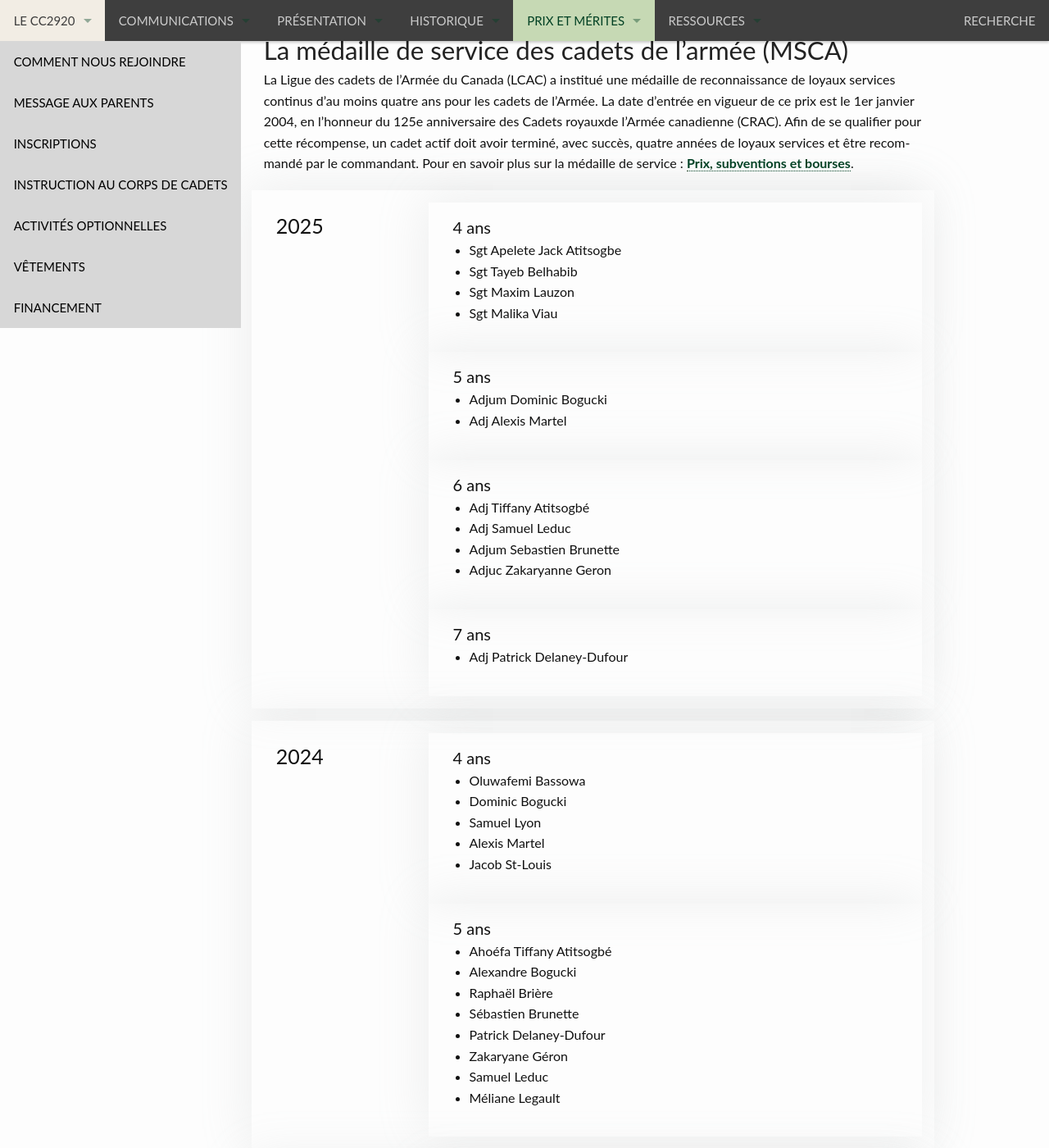
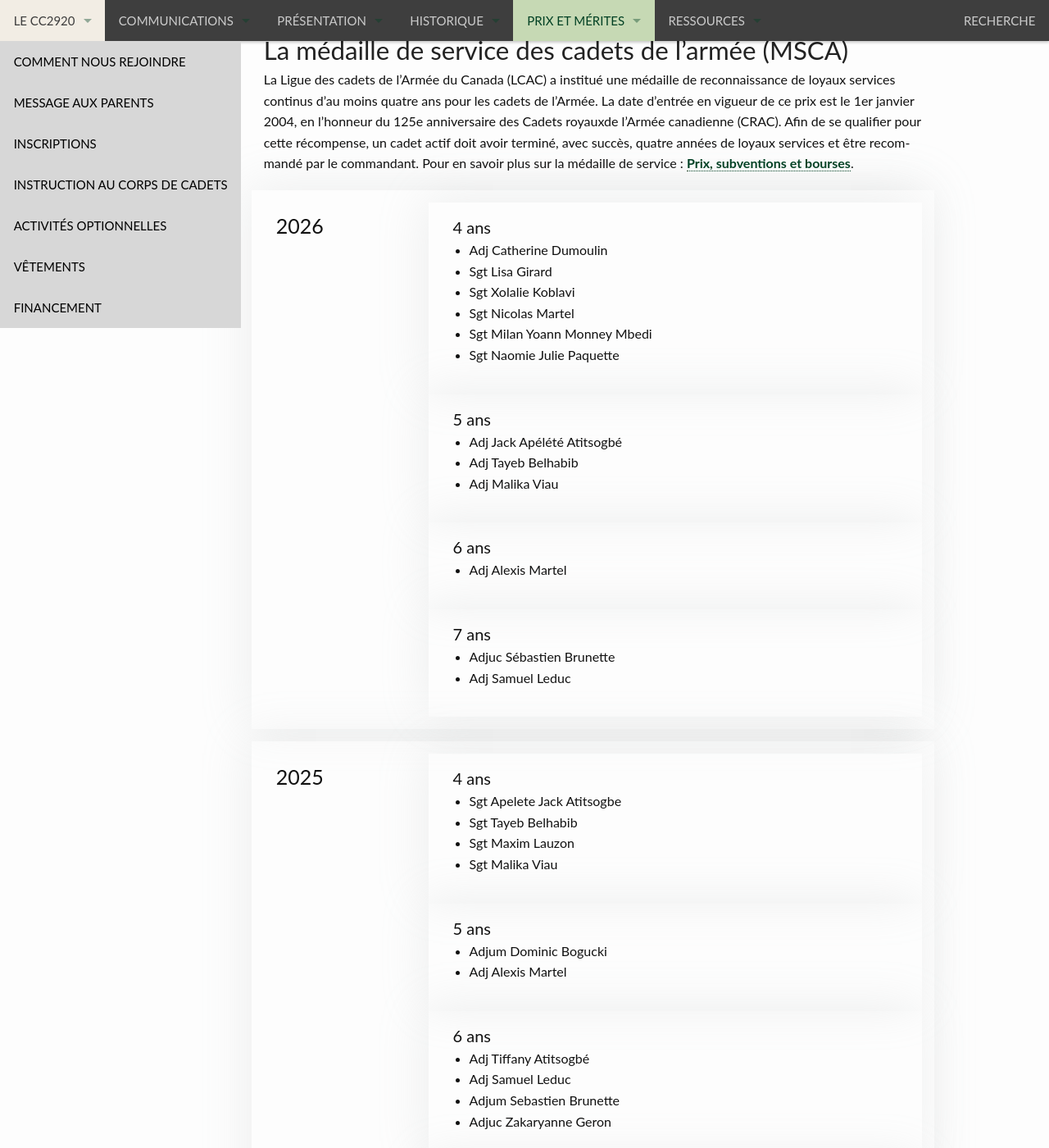
Before and after one commit to CC2920/web, a Jekyll site: the page built from _prix/medailles-de-service.md, in a window 1280 px wide and 1400 px high, scrolled down 1464 px. Shown: the whole window at 82% size. Built offline with Jekyll 4.4.1, drawn with Linux system fonts in a browser that asks for light colours.

Commit message:
Add new recipients for service medals in 2026

```diff
--- a/_prix/medailles-de-service.md
+++ b/_prix/medailles-de-service.md
@@ -585,6 +585,30 @@ recipiendaires-medailles-cadets:
         recipiendaires:
           - Adj Patrick Delaney-Dufour
 
+    - periode: 2026
+      annees:
+      - annees-de-services: 4
+        recipiendaires:
+          - Adj Catherine Dumoulin
+          - Sgt Lisa Girard
+          - Sgt Xolalie Koblavi
+          - Sgt Nicolas Martel
+          - Sgt Milan Yoann Monney Mbedi
+          - Sgt Naomie Julie Paquette
+      - annees-de-services: 5
+        recipiendaires:
+          - Adj Jack Apélété Atitsogbé
+          - Adj Tayeb Belhabib
+          - Adj Malika Viau
+      - annees-de-services: 6
+        recipiendaires:
+          - Adj Alexis Martel
+      - annees-de-services: 7
+        recipiendaires:
+          - Adjuc Sébastien Brunette
+          - Adj Samuel Leduc
+
+
 # **********************************************************
 # Fin de la section de configuration.
 # Rappel, les 3 tirets de la ligne suivante sont nécessaire
```
